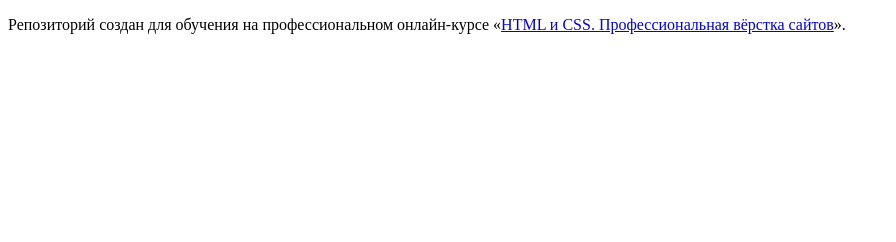
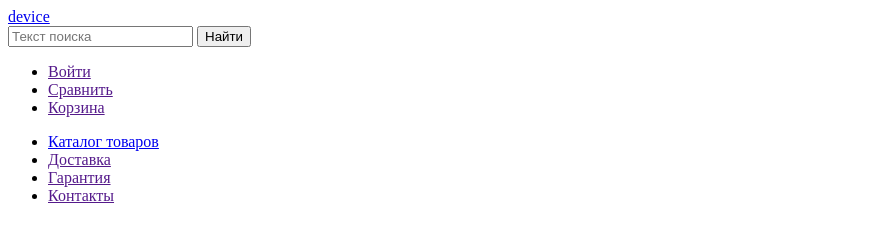
Before and after one commit to htmlacademy-htmlcss/452047-device-33, a plain HTML site: page index.html in a window 1280 px wide. Shown: the whole page, without its empty margins (0-896 px from the left). Drawn offline with Linux system fonts and the light colour scheme.

Commit message:
Добавил header

```diff
--- a/index.html
+++ b/index.html
@@ -5,8 +5,42 @@
     <title>HTML Academy: Девайс</title>
   </head>
   <body>
-
-    <p>Репозиторий создан для обучения на профессиональном онлайн‑курсе «<a href="https://htmlacademy.ru/intensive/htmlcss">HTML и CSS. Профессиональная вёрстка сайтов</a>».</p>
+    <header class="page-header">
+      <a class="header-logo" href="index.html">device</a>
+      <nav class="user-navigation">
+        <div class="search-navgation">
+          <input class="input-search" type="search" name="search" placeholder="Текст поиска">
+          <button class="search-button" type="submit">Найти</button>
+        </div>
+        <ul class="navigation-list">
+          <li class="navigation-item">
+            <a class="navigation-link" href="">Войти</a>
+          </li>
+          <li class="navigation-item">
+            <a class="navigation-link" href="">Сравнить</a>
+          </li>
+          <li class="navigation-item">
+            <a class="navigation-link" href="">Корзина</a>
+          </li>
+        </ul>
+      </nav>
+      <nav class="menu-navigation">
+        <ul class="navigation-list">
+          <li class="navigation-item">
+            <a class="navigation-link" href="catalog.html">Каталог товаров</a>
+          </li>
+          <li class="navigation-item">
+            <a class="navigation-link" href="">Доставка</a>
+          </li>
+          <li class="navigation-item">
+            <a class="navigation-link" href="">Гарантия</a>
+          </li>
+          <li class="navigation-item">
+            <a class="navigation-link" href="">Контакты</a>
+          </li>
+        </ul>
+      </nav>
+    </header>
 
   </body>
 </html>
```
